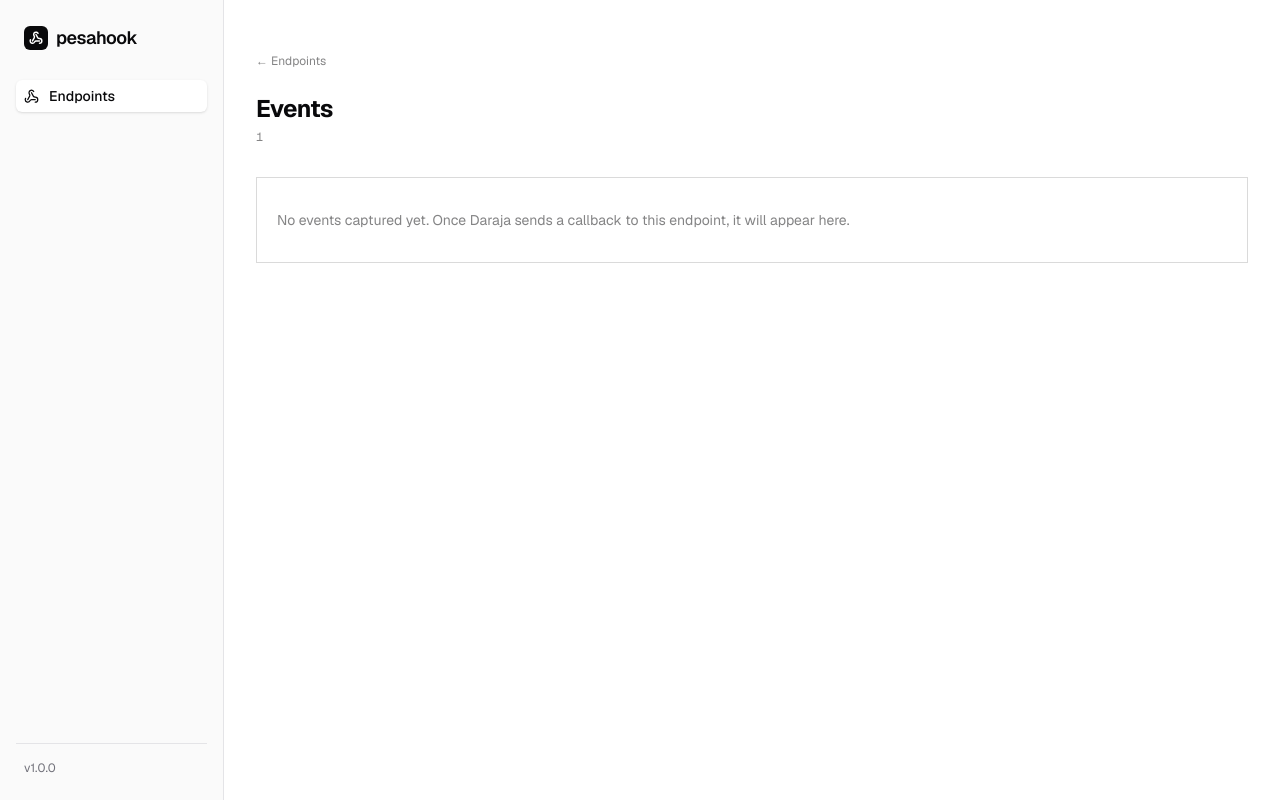
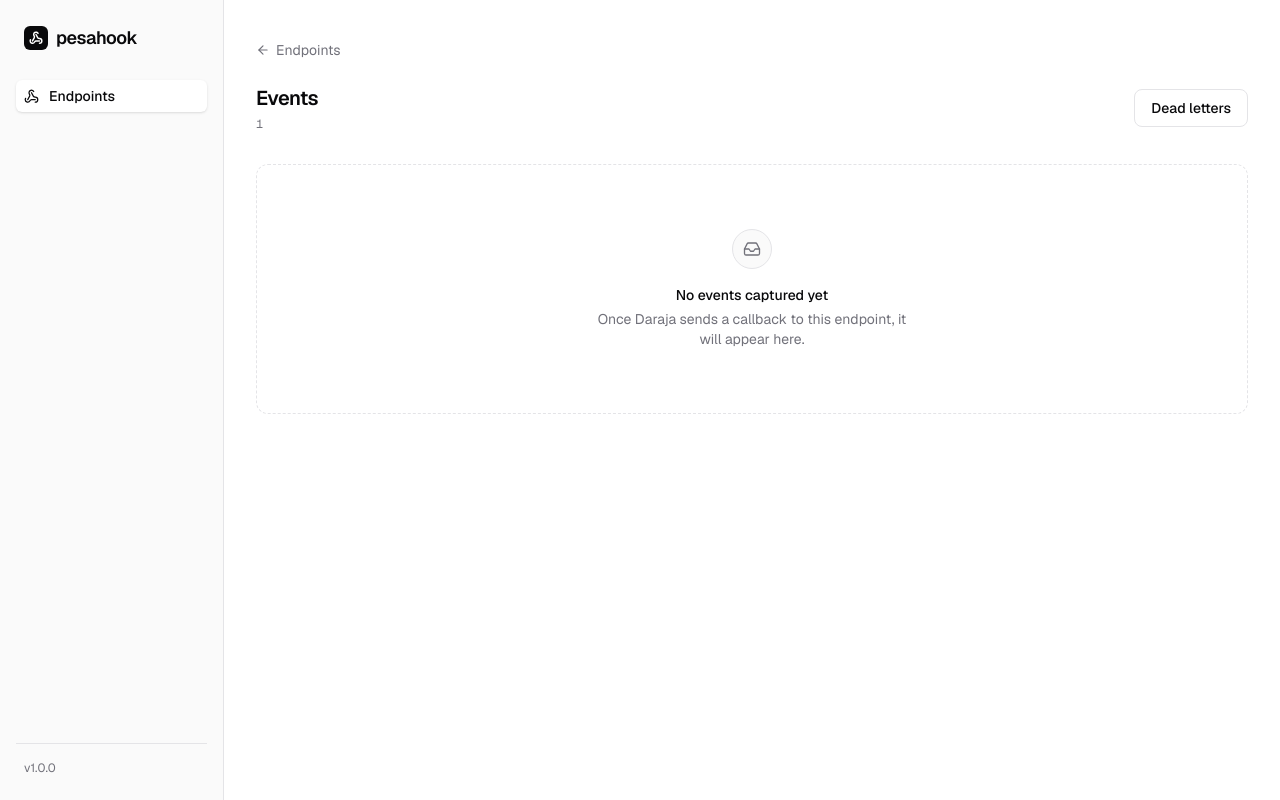
Before and after one commit to Its-Delimas/pesaHook, a Next.js app in the folder pesahook-dashboard/: page /endpoints/1 in a window 1280 px wide. Built offline with nearby package versions, Linux system fonts and the light colour scheme.

Commit message:
fix(webhook): remove unnecessary class from Webhook icon in EndpointsPage

```diff
--- a/pesahook-dashboard/app/endpoints/[id]/page.tsx
+++ b/pesahook-dashboard/app/endpoints/[id]/page.tsx
@@ -1,4 +1,6 @@
+// file: pesahook-dashboard/app/endpoints/[id]/page.tsx
 import Link from "next/link";
+import { ArrowLeft, CheckCircle2, XCircle, ArrowUpRight, Inbox } from "lucide-react";
 import { getEventsForEndpoints } from "@/lib/pesahook";
 
 export default async function EndpointEventsPage({
@@ -10,57 +12,92 @@ export default async function EndpointEventsPage({
   const events = await getEventsForEndpoints(id);
 
   return (
-    <main className="min-h-screen bg-paper px-8 py-12 font-body text-ink">
-      <Link href="/" className="text-xs text-ink/50 hover:text-ink mb-6 inline-block">
-        ← Endpoints
+    <main className="px-8 py-10 w-full">
+      <Link
+        href="/"
+        className="inline-flex items-center gap-1.5 text-sm text-muted hover:text-ink transition-colors mb-6"
+      >
+        <ArrowLeft size={14} />
+        Endpoints
       </Link>
 
-      <h1 className="font-display text-2xl font-bold tracking-tight mb-1">
-        Events
-      </h1>
-      <p className="font-mono text-xs text-ink/50 mb-8">{id}</p>
+      <div className="flex items-center justify-between mb-8">
+        <div>
+          <h1 className="text-xl font-semibold tracking-tight">Events</h1>
+          <p className="font-mono text-xs text-muted mt-1">{id}</p>
+        </div>
+        <Link
+          href={`/endpoints/${id}/dead-letters`}
+          className="text-sm font-medium text-ink border border-border px-4 py-2 rounded-lg hover:bg-surface transition-colors"
+        >
+          Dead letters
+        </Link>
+      </div>
 
-      <div className="border border-ink/15 divide-y divide-ink/10">
-        {events.length === 0 && (
-          <div className="px-5 py-8 text-sm text-ink/50">
-            No events captured yet. Once Daraja sends a callback to this endpoint, it will appear here.
+      {events.length === 0 ? (
+        <div className="border border-dashed border-border rounded-xl px-6 py-16 flex flex-col items-center text-center">
+          <div className="w-10 h-10 rounded-full bg-surface border border-border flex items-center justify-center mb-4">
+            <Inbox size={18} className="text-muted" strokeWidth={1.75} />
           </div>
-        )}
-
-        {events.map((ev) => (
+          <p className="text-sm text-ink font-medium mb-1">No events captured yet</p>
+          <p className="text-sm text-muted max-w-xs">
+            Once Daraja sends a callback to this endpoint, it will appear here.
+          </p>
+        </div>
+      ) : (
+        <div className="border border-border rounded-xl overflow-hidden">
+          {events.map((ev, i) => (
             <Link
               href={`/events/${ev.event_id}`}
               key={ev.event_id}
-            className="flex items-center justify-between px-5 py-4 hover:bg-ink/[0.02] transition-colors"
+              className={`group flex flex-col gap-3 px-5 py-4 hover:bg-surface transition-colors ${
+                i !== 0 ? "border-t border-border" : ""
+              }`}
             >
-            <div className="flex items-center gap-4">
-              <span
-                className={`w-2 h-2 rounded-full ${
-                  ev.status === "success" ? "bg-ledger" : "bg-brick"
+              <div className="flex items-center justify-between gap-4">
+                <div className="flex items-center gap-3 min-w-0">
+                  <div
+                    className={`w-8 h-8 rounded-lg flex items-center justify-center shrink-0 ${
+                      ev.status === "success" ? "bg-accent-soft" : "bg-danger-soft"
                     }`}
-                aria-label={ev.status}
-              />
-              <div className="flex flex-col gap-1">
+                  >
+                    {ev.status === "success" ? (
+                      <CheckCircle2 size={15} className="text-accent" strokeWidth={2} />
+                    ) : (
+                      <XCircle size={15} className="text-danger" strokeWidth={2} />
+                    )}
+                  </div>
+                  <div className="flex flex-col gap-0.5 min-w-0">
                     <span className="font-mono text-sm">
-                  {ev.transaction_id || "—"}
+                      {ev.transaction_id || "Unmatched"}
                     </span>
-                <span className="text-xs uppercase tracking-wide text-ink/50">
-                  {ev.event_type}
-                </span>
+                    <span className="text-xs text-muted">{ev.phone_number}</span>
                   </div>
                 </div>
 
-            <div className="flex items-center gap-6">
+                <div className="flex items-center gap-4 shrink-0">
                   <span className="font-mono text-sm">
                     {ev.amount > 0 ? `KES ${ev.amount.toLocaleString()}` : "—"}
                   </span>
-              <span className="font-mono text-xs text-ink/40">
+                  <span className="text-xs text-muted hidden sm:inline">
                     {new Date(ev.received_at).toLocaleString()}
+                  </span>
+                  <ArrowUpRight
+                    size={15}
+                    className="text-muted opacity-0 group-hover:opacity-100 transition-opacity"
+                  />
+                </div>
+              </div>
+
+              <div className="flex gap-1.5 pl-11">
+                <span className="text-xs text-muted border border-border px-2 py-0.5 rounded-full">
+                  {ev.event_type}
                 </span>
               </div>
             </Link>
           ))}
         </div>
+      )}
     </main>
   );
 }
--- a/pesahook-dashboard/app/page.tsx
+++ b/pesahook-dashboard/app/page.tsx
@@ -47,7 +47,7 @@ export default async function EndpointsPage() {
               <div className="flex items-center justify-between gap-4">
                 <div className="flex items-center gap-3 min-w-0">
                   <div className="w-8 h-8 rounded-lg bg-accent-soft flex items-center justify-center shrink-0">
-                    <Webhook size={15} className="text-accent" strokeWidth={2} />
+                    <Webhook size={15}  strokeWidth={2} />
                   </div>
                   <div className="flex flex-col gap-0.5 min-w-0">
                     <div className="flex items-center gap-2">
```
Lines whose indentation alone changed are shown as unchanged.
